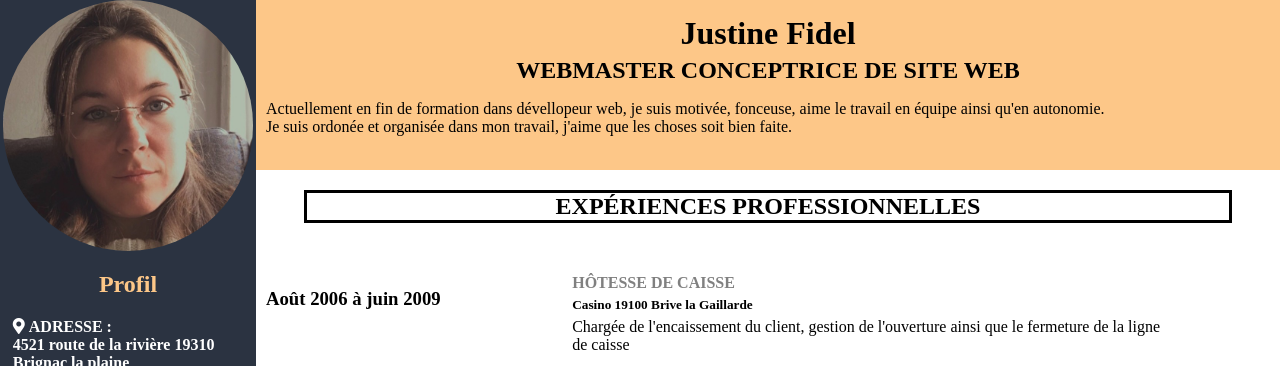
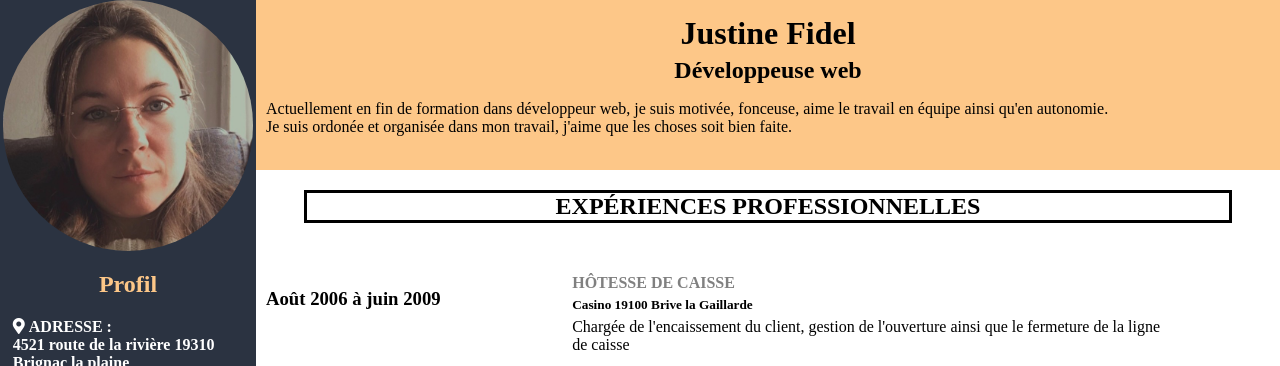
Before and after one commit to justine1410/cv, a website: page index.html in a window 1280 px wide. Shown: the top 366 px of the page. Drawn offline with Linux system fonts and the light colour scheme.

Commit message:
rectif titre

```diff
--- a/index.html
+++ b/index.html
@@ -54,8 +54,8 @@
         </div>
         <div id="description">
             <h1>Justine Fidel</h1>
-            <h2>WEBMASTER CONCEPTRICE DE SITE WEB</h2>
-            <p>Actuellement en fin de formation dans dévellopeur web, je suis motivée, fonceuse, aime le travail en équipe ainsi qu'en autonomie.<br/>
+            <h2>Développeuse web</h2>
+            <p>Actuellement en fin de formation dans développeur web, je suis motivée, fonceuse, aime le travail en équipe ainsi qu'en autonomie.<br/>
                 Je suis ordonée et organisée dans mon travail, j'aime que les choses soit bien faite.
             </p>
         </div>
```
